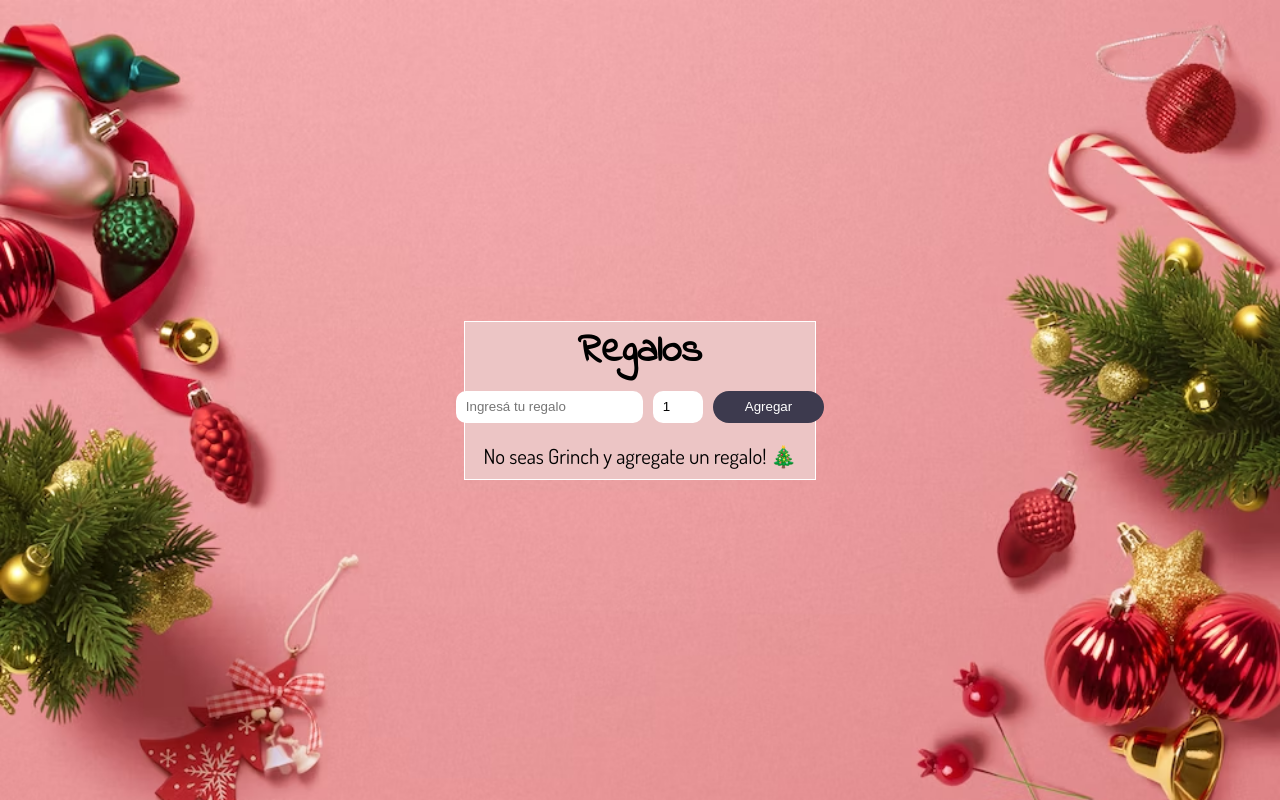
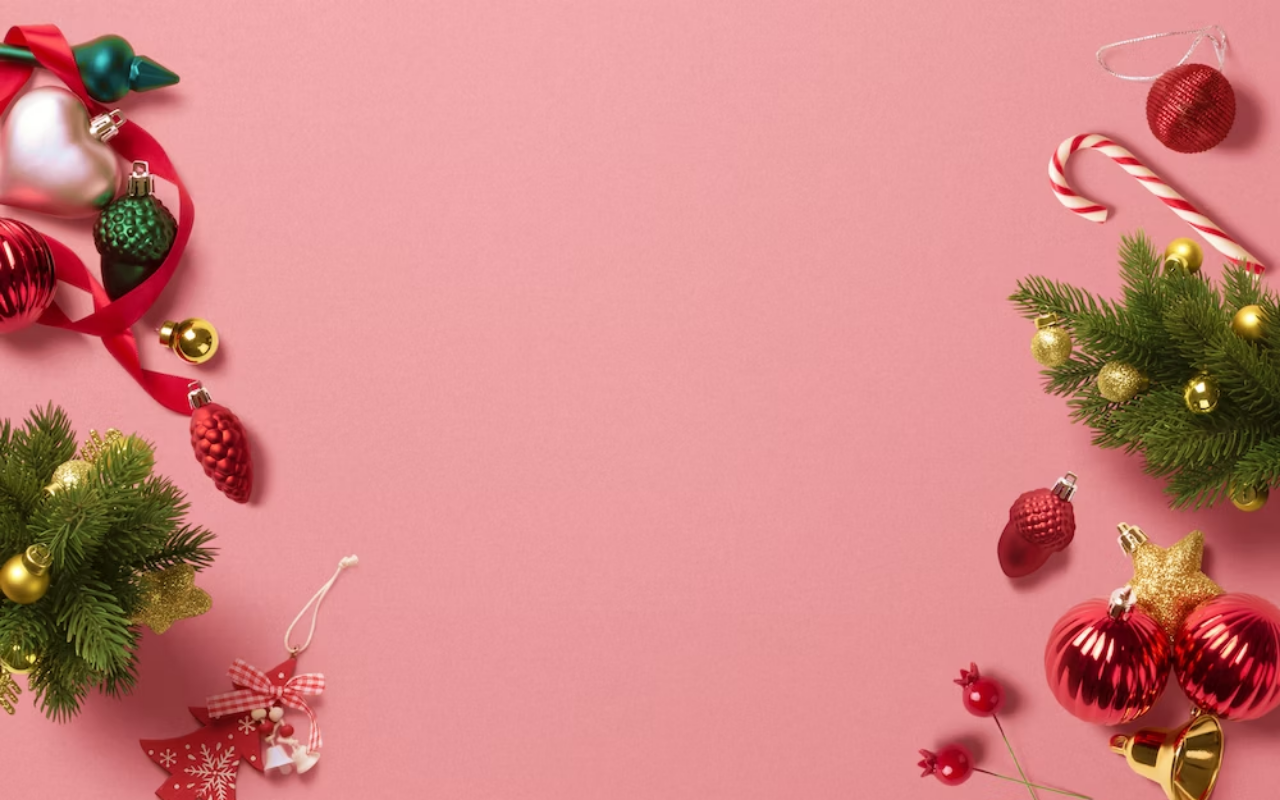
Before and after one commit to alejoevilches/adviency, a React (Vite) app: page / in a window 1280 px wide. Built offline with nearby package versions, Linux system fonts and the light colour scheme.

Commit message:
start day 9

```diff
--- a/src/App.jsx
+++ b/src/App.jsx
@@ -1,65 +1,6 @@
 import { IconTrash } from "@tabler/icons-react";
 import "./App.css";
-import { useGifts } from "./hooks/useGifts";
-import { useModals } from "./hooks/useModals";
-import { Modal } from "./components/Modal";
-
 
 export function App(){
-    const {gifts, addToGifts, deleteGift, deleteAllGifts}=useGifts();
-    const {modals, setModals}=useModals();
-    const handleSubmit=(e)=>{
-        e.preventDefault();
-        const gift={
-            name:e.target[0].value,
-            qty:parseInt(e.target[1].value)
-        }
-        if (gift.name === "") {
-            return setModals({ type: "emptyGift" });
-        }
-        addToGifts(gift);
-        e.target[0].value="";
-    }
-    return (
-        <main>
-            <section className="giftsContainer">
-                <h1>Regalos</h1>
-                <ul>
-                    {gifts.map(el=>{
-                        return (
-                        <article key={el.name}>
-                            <li>
-                                <p>{el.name}</p><span> Cantidad: {el.qty}</span>
-                            </li>
-                            <button className="deleteButton" onClick={(el)=>deleteGift(el)}><IconTrash /></button>
-                        </article>
-                        )
-                    })}
-                </ul>
-                <form onSubmit={handleSubmit}>
-                    <input type="text" placeholder="Ingresá tu regalo" />
-                    <input type="number" name="qty" id="qty" min={1} defaultValue={1}/>
-                    <button className="button">
-                        <span className="button-content">Agregar</span>
-                    </button>
-                </form>
-                {gifts.length==0 &&
-                    <p className="message">No seas Grinch y agregate un regalo! 🎄</p>
-                }
-                {gifts.length>0 &&
-                    <button className="deleteAllButton button" onClick={deleteAllGifts}>
-                        <span className="button-content">Eliminar todos</span>
-                    </button>
-                }
-            </section>
-            {modals.type=="emptyGift" &&
-                <Modal>
-                    <h1>No podes agregar regalos vacios en la lista. Papa Noel no va a entender que traerte!</h1>
-                    <button className="button" onClick={()=>setModals({type:null})}>
-                        <span className="button-content">Aceptar</span>
-                    </button>
-                </Modal>
-            }
-        </main>
-    )
+
 }
--- a/src/components/Modal.jsx
+++ /dev/null
@@ -1,11 +0,0 @@
-import "./Modal.css";
-
-export function Modal({children}){
-    return (
-        <div className="modalOverlay">
-            <section className="modalContainer">
-                {children}
-            </section>
-        </div>
-    )
-}
--- a/src/hooks/useGifts.js
+++ /dev/null
@@ -1,26 +0,0 @@
-import { useState } from "react"
-
-export const useGifts=()=>{
-    const [gifts, setGifts]=useState([]);
-    const addToGifts=(el)=>{
-        if (gifts.some(gift=>gift.name===el.name)){
-            const i=gifts.findIndex(gift=>el.name==gift.name);
-            const newGiftList=structuredClone(gifts)
-            newGiftList[i].qty+=el.qty;
-            return setGifts(newGiftList);
-        }
-        const newGiftList=[...gifts, el];
-        setGifts(newGiftList);
-    }
-    const deleteGift=(el)=>{
-        const i=gifts.indexOf(el);
-        const newGiftList=structuredClone(gifts)
-        newGiftList.splice(i,1);
-        setGifts(newGiftList);
-    }
-    const deleteAllGifts=()=>{
-        setGifts([]);
-    }
-
-    return {gifts, setGifts, addToGifts, deleteGift, deleteAllGifts}
-}
--- a/src/hooks/useModals.js
+++ /dev/null
@@ -1,7 +0,0 @@
-import { useState } from "react"
-
-export const useModals=()=>{
-    const [modals, setModals]=useState({type: null})
-
-    return {modals, setModals}
-}
```
